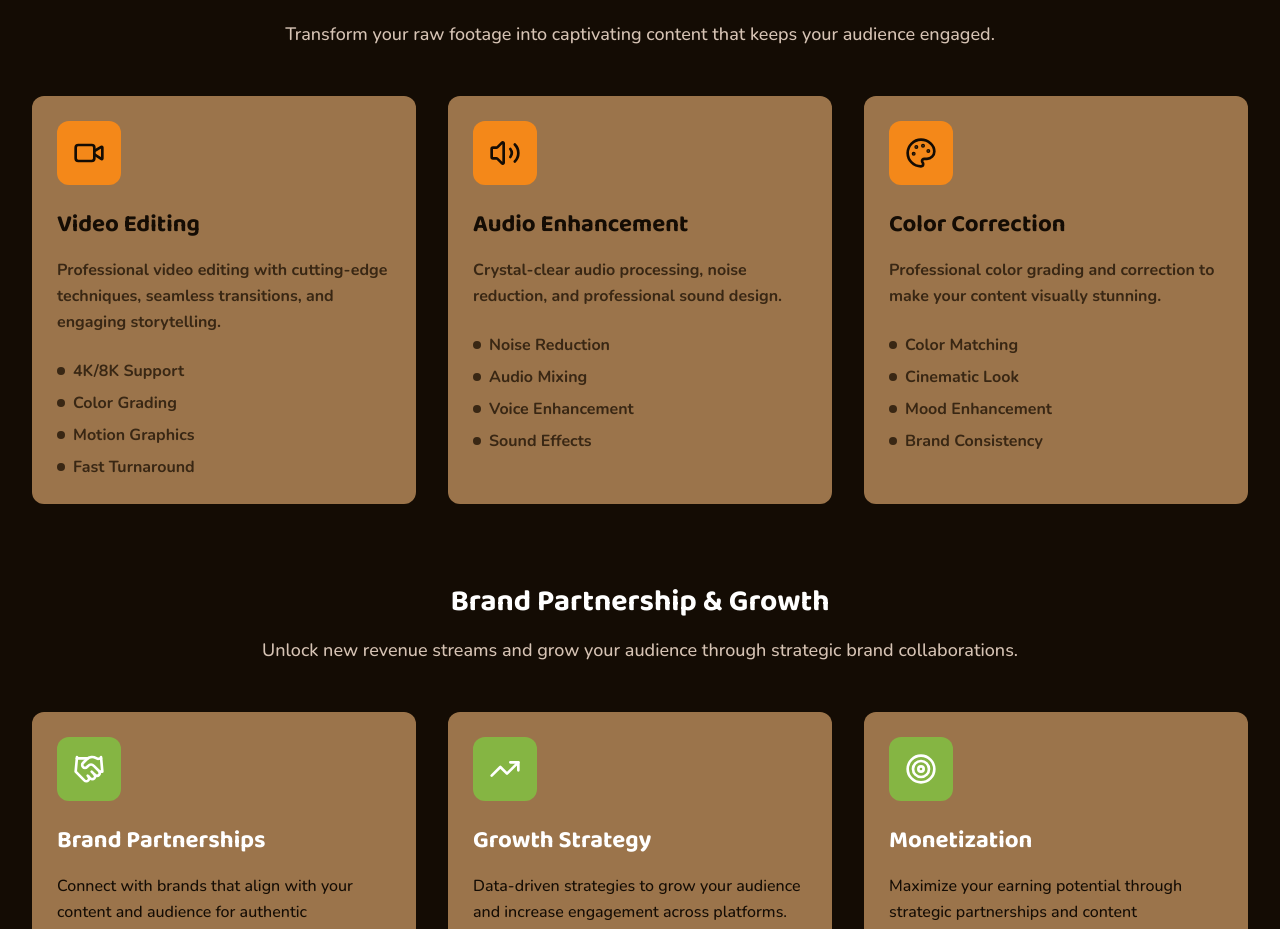
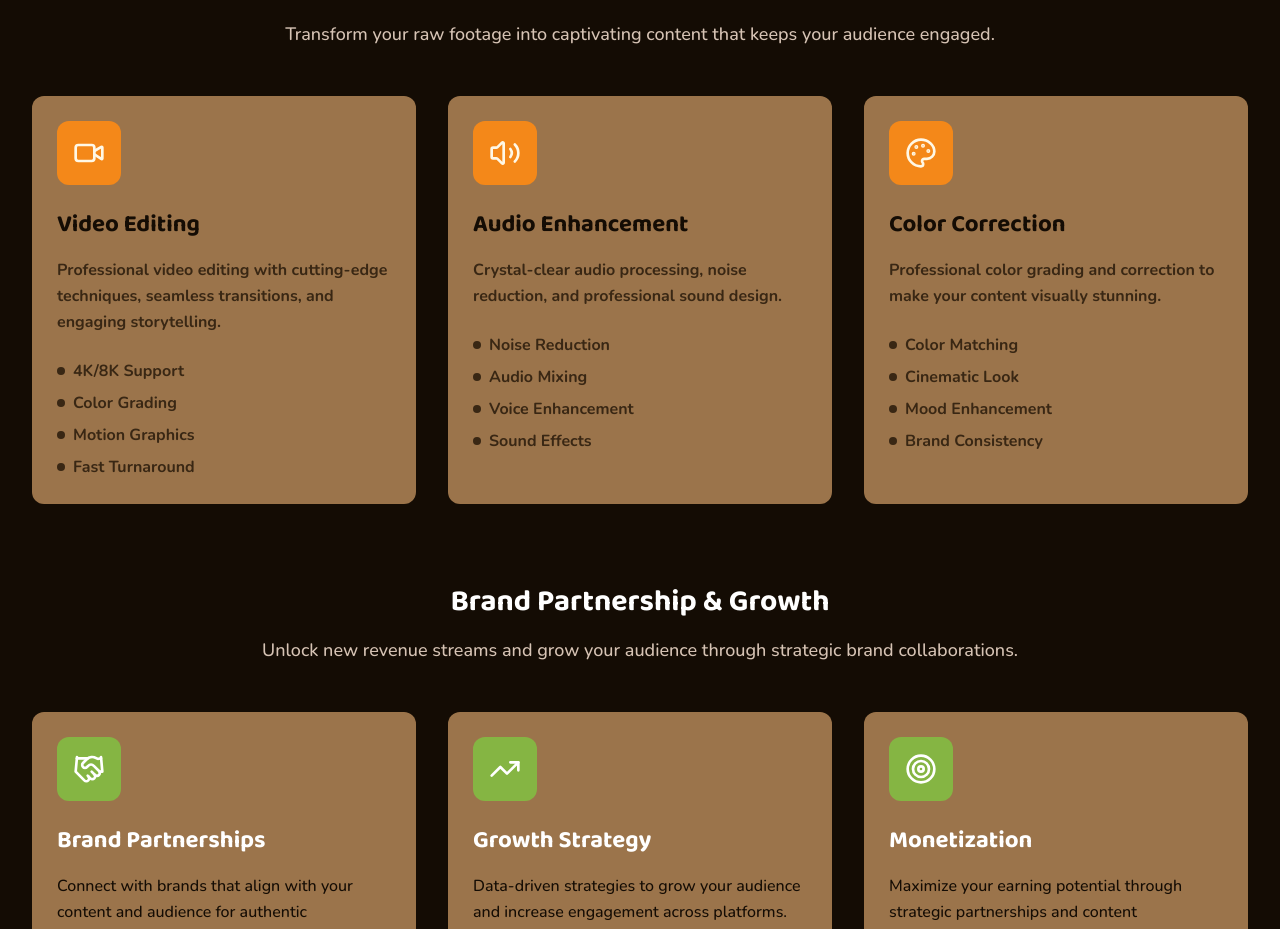
Before and after one commit to FruitStudioUK/Fruit-Site, a Next.js app: page / in a window 1280 px wide. Shown: the part 1080-2009 px from the top of the page. Built offline with nearby package versions, Linux system fonts and the light colour scheme.

Commit message:
Update Services.tsx

```diff
--- a/components/Services.tsx
+++ b/components/Services.tsx
@@ -119,7 +119,7 @@ export function Services() {
                 style={{ animationDelay: `${index * 0.2}s` }}
               >
                 <div className="w-16 h-16 bg-primary-orange rounded-xl flex items-center justify-center mb-6 group-hover:scale-110 transition-transform duration-300">
-                  <service.icon className="w-8 h-8 text-text-dark" />
+                  <service.icon className="w-8 h-8 text-text-white" />
                 </div>
                 <h4 className="text-2xl font-baloo2 font-bold text-text-dark mb-4">
                   {service.title}
```
